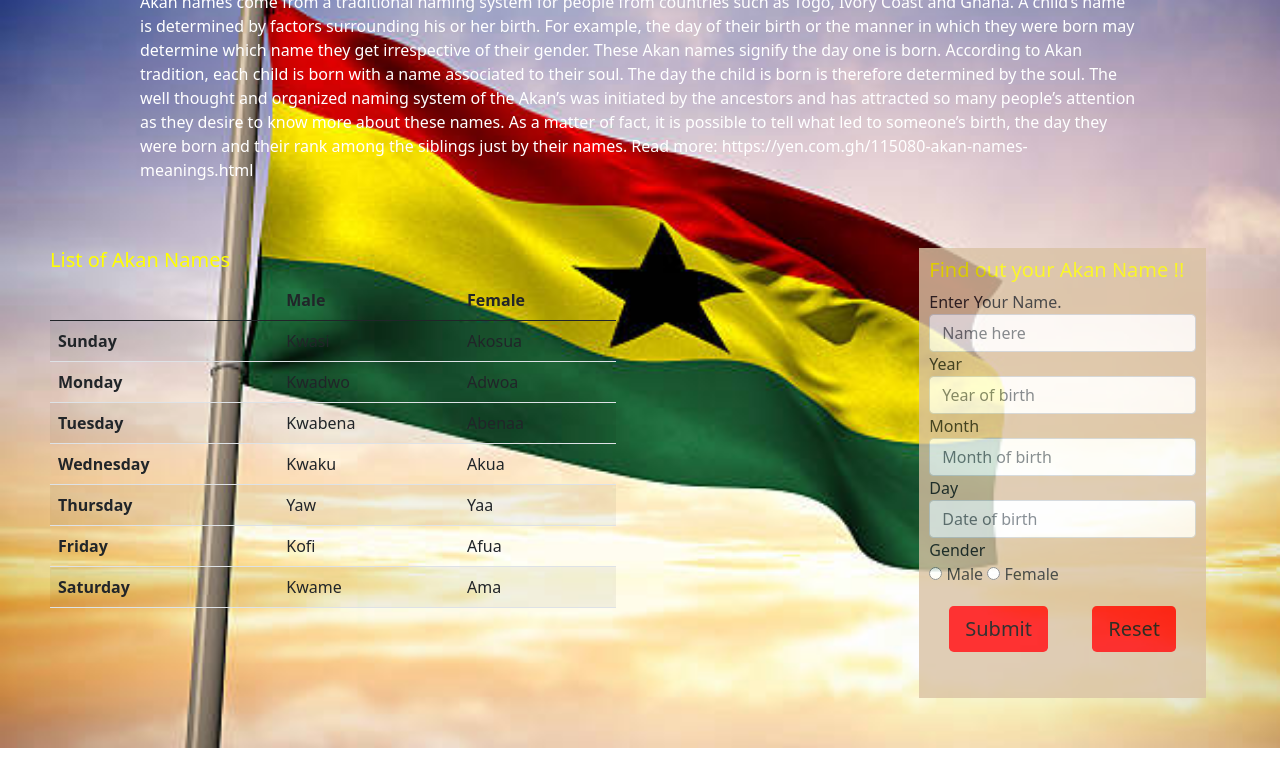
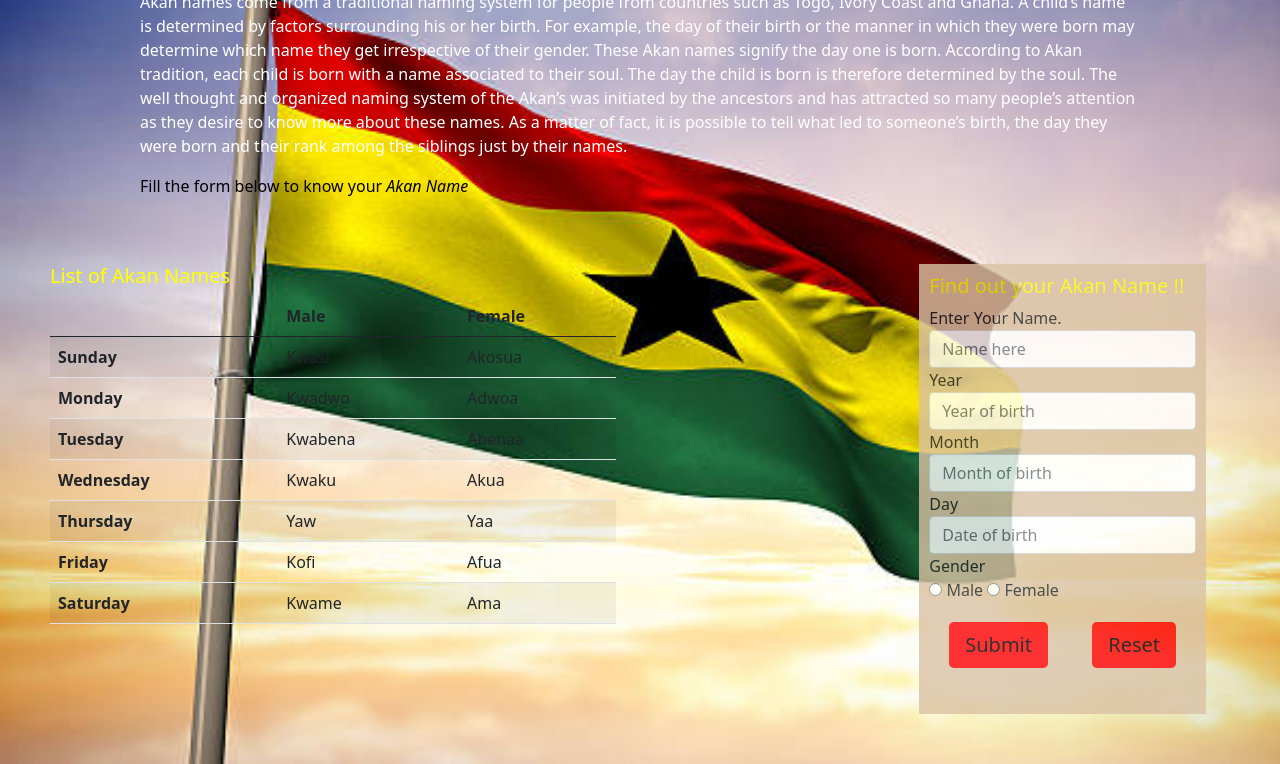
Before and after one commit to josphine-Ndanu/Akan-Name-Detector, a plain HTML site: page index.html in a window 1280 px wide. Shown: the part 120-884 px from the top of the page. Drawn offline with Linux system fonts and the light colour scheme.

Commit message:
Complete

```diff
--- a/css/styles.css
+++ b/css/styles.css
@@ -51,3 +51,6 @@ color: yellow;
     color: white;
 
 }
+#diff{
+    color: black;
+}
--- a/index.html
+++ b/index.html
@@ -21,8 +21,8 @@
             associated to their soul. The day the child is born is therefore determined by the soul. The well thought
             and organized naming system of the Akan’s was initiated by the ancestors and has attracted so many people’s
             attention as they desire to know more about these names. As a matter of fact, it is possible to tell what
-            led to someone’s birth, the day they were born and their rank among the siblings just by their names. Read
-            more: https://yen.com.gh/115080-akan-names-meanings.html</p>
+            led to someone’s birth, the day they were born and their rank among the siblings just by their names. </p>
+        <p id="diff">Fill the form below to know your <em>Akan Name</em></p>
 
     </div>
 
```
Also changed, not shown: 1 other file.
